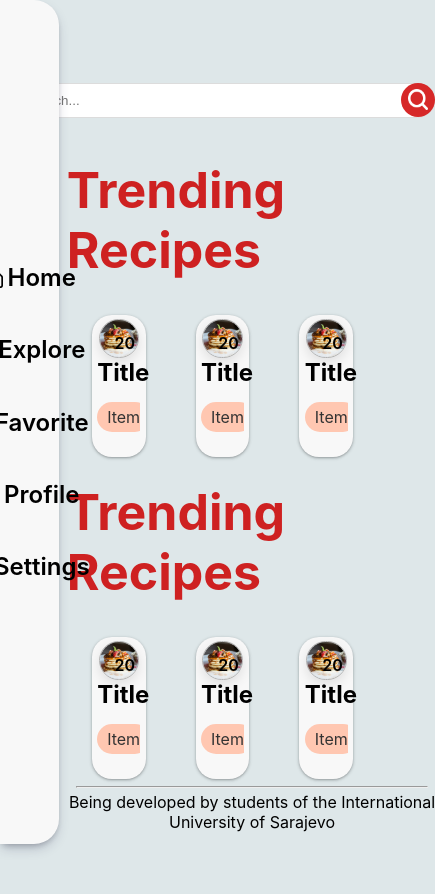
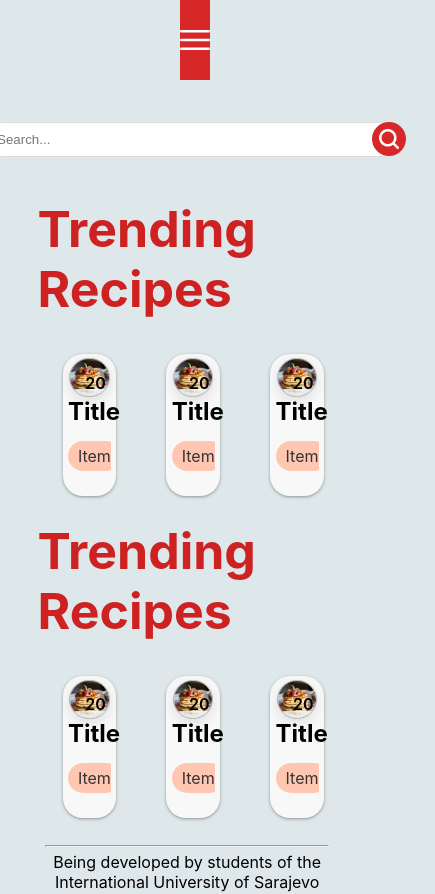
Before and after one commit to elidaarnaut/CulinaryConnect-frontend, a React (Create React App) app in the folder culinary-connect/: page /homepage2 in a window 390 px wide. Shown: the whole page, 435 px wide, since content can reach past the window. Before the commit the page ends 844 px from the top, so only its background shows below. Built offline with nearby package versions, Linux system fonts and the light colour scheme.

Commit message:
Progress with homepage 2 responsiveness

```diff
--- a/culinary-connect/package.json
+++ b/culinary-connect/package.json
@@ -12,6 +12,7 @@
     "react-router-dom": "^6.23.0",
     "react-scripts": "5.0.1",
     "web-vitals": "^2.1.4"
+
   },
   "scripts": {
     "start": "react-scripts start",
--- a/culinary-connect/src/App.css
+++ b/culinary-connect/src/App.css
@@ -25,6 +25,19 @@ html {
   margin: 1% auto;
   border-radius: 30px;
   box-shadow: rgba(41, 44, 46, 0.2) 0px 10px 24px;
+}
+
+.menuPic {
+  height: 30px;
+  margin-left: 20px;
+}
+
+.topMenu {
+  width: 100%;
+  height: 6vh;
+  background-color: #d62828;
+  color: #fff;
+  display: none;
 }
 
 /* SEARCH BAR CSS */
@@ -634,6 +647,10 @@ html {
   align-items: center;
 }
 
+
+
+
+
 @media only screen and (max-width: 768px){
    /* MENU FROM HOMEPAGE1 */
   .menu {
@@ -689,11 +706,100 @@ html {
   }
 
   .footer {
+    /* position: fixed; */
+    /* bottom: 0; */
+    height: 6vh;
+    /* margin-bottom: 10px; */
+  }
+
+  .topMenu {
+    width: 100%;
+    height: 6vh;
+    background-color: #d62828;
+    color: #fff;
+    display: flex;
+    justify-content: left;
+    align-items: center;
+  }
+
+  .appBodyHP2 {
+    width: 100%;
+    display: flex;
+    flex-direction: column;
+    align-items: center;
+    justify-content: flex-start;
+  }
+  .sideMenu {
+    display: none;
+  }
+
+  /* TOP MENU CSS */
+
+  .nav {
+    background: #d62828;
+    height: 80px;
+    display: flex;
+    justify-content: flex-start;
+    align-items: center;
+    width: 100%;
+  }
+
+  .nav-icon, .sidebar-nav {
+    /* margin-left: 2rem; */
+    font-size: 2rem;
+    height: 80px;
+    display: flex;
+    justify-content: flex-start;
+    align-items: center;
+    z-index: 100;
+  }
+
+  .sidebar-nav {
+    background: #d62828;
+    width: 250px;
+    height: 100vh;
+    display: flex;
+    justify-content: center;
     position: fixed;
-    bottom: 0;
-    height: 6vh;
-    margin-bottom: 10px;
+    top: 0;
+    left: -100%;
+    transition: 350ms;
+    z-index: 10;
   }
+
+  .sidebar-wrap {
+    width: 100%;
+  }
+  .sidebar-nav {
+    transition: left 0.3s;
+    left: -100%; /* Initially hidden */
+  }
+
+  .sidebar-nav.show {
+    left: 0; /* Shown when sidebar is toggled */
+  }
+
+
+  .sidebar-link {
+    display: flex;
+    color: #e1e9fc;
+    justify-content: start;
+    align-items: center;
+    padding: 20px;
+    list-style: none;
+    height: 60px;
+    text-decoration: none;
+    font-size: 18px;
+  }
+
+  .sidebar-link:hover {
+    background: #252831;
+    border-left: 4px solid #632ce4;
+    cursor: pointer;
+  }
+
+
+
 }
 
 /* @media (prefers-reduced-motion: no-preference) {
--- /dev/null
+++ b/culinary-connect/src/components/SideBar.jsx
@@ -0,0 +1,41 @@
+import React, { useState } from "react";
+import { Link } from "react-router-dom";
+import menuPic from "../assets/menu-burger.svg";
+import '../App.css'; // Make sure this CSS path is correct
+
+function Sidebar() {
+  const [sidebar, setSidebar] = useState(false);
+  const showSidebar = () => {
+    console.log("Toggling Sidebar"); // Debugging line to check function call
+    setSidebar(!sidebar);
+  };
+
+  const sidebarData = [
+    { title: "Home", path: "/home" },
+    { title: "Explore", path: "/explore" },
+    { title: "Favorite", path: "/favorite" },
+    { title: "Profile", path: "/profile" },
+    { title: "Settings", path: "/settings" }
+  ];
+
+  return (
+    <div>
+      <div className="nav">
+        <div className="nav-icon" onClick={showSidebar}>
+          <img src={menuPic} alt="Menu" style={{ width: '30px', height: '30px', cursor: 'pointer' }} />
+        </div>
+      </div>
+      <nav className={`sidebar-nav ${sidebar ? 'show' : ''}`}>
+        <div className="sidebar-wrap">
+          {sidebarData.map((item, index) => (
+            <Link className="sidebar-link" to={item.path} key={index}>
+              {item.title}
+            </Link>
+          ))}
+        </div>
+      </nav>
+    </div>
+  );
+}
+
+export default Sidebar;
--- /dev/null
+++ b/culinary-connect/src/components/TopMenu.jsx
@@ -0,0 +1,41 @@
+import React, { useState } from "react";
+import menuPic from "../assets/menu-burger.svg";
+import { Link } from "react-router-dom";
+import '../App.css';
+
+function TopMenu() {
+    const [sidebar, setSidebar] = useState(false);
+  const showSidebar = () => {
+    console.log("Toggling Sidebar"); // Debugging line to check function call
+    setSidebar(!sidebar);
+  };
+
+  const sidebarData = [
+    { title: "Home", path: "/home" },
+    { title: "Explore", path: "/explore" },
+    { title: "Favorite", path: "/favorite" },
+    { title: "Profile", path: "/profile" },
+    { title: "Settings", path: "/settings" }
+  ];
+
+  return (
+    <div>
+        <div className="nav">
+            <div className="nav-icon" onClick={showSidebar}>
+                <img src={menuPic} alt="Menu" style={{ width: '30px', height: '30px', cursor: 'pointer' }} />
+            </div>
+        </div>
+        <nav className={`sidebar-nav ${sidebar ? 'show' : ''}`}>
+            <div className="sidebar-wrap">
+                {sidebarData.map((item, index) => (
+                    <Link className="sidebar-link" to={item.path} key={index}>
+                    {item.title}
+                    </Link>
+                ))}
+            </div>
+        </nav>
+    </div>
+    );
+}
+
+export default TopMenu;
--- a/culinary-connect/src/pages/Homepage2.jsx
+++ b/culinary-connect/src/pages/Homepage2.jsx
@@ -5,10 +5,12 @@ import SideMenu from "../components/SideMenu";
 import Search from "../components/Search";
 import RecipeItems from "../components/RecipeItem";
 import Footer from "../components/Footer";
+import TopMenu from "../components/TopMenu";
 
 function Homepage2() {
   return (
     <div className="appBodyHP2">
+      <TopMenu></TopMenu>
       <SideMenu></SideMenu>
       <div className="next2SM">
         <div className="next2SideMenu">
--- a/culinary-connect/src/pages/SettingsPage3.jsx
+++ b/culinary-connect/src/pages/SettingsPage3.jsx
@@ -2,20 +2,13 @@ import React from "react";
 import SideMenu from '../components/SideMenu';
 import Search from '../components/Search';
 import SettingsMenu from '../components/SettingsMenu';
+import Sidebar from "../components/SideBar";
 import "../App.css";
 
 function SettingsPage3() {
     return(
         <div className="appBodySettings">
-            <SideMenu></SideMenu>
-            <div className="next2SM">
-
-            </div>
-            <div className="next2SideMenuSettings">
-                <p>Settings Page</p>
-                <hr />
-
-            </div>
+            <Sidebar></Sidebar>
         </div>
     );
 }
```
Also changed, not shown: culinary-connect/src/assets/menu-burger.svg (added).
